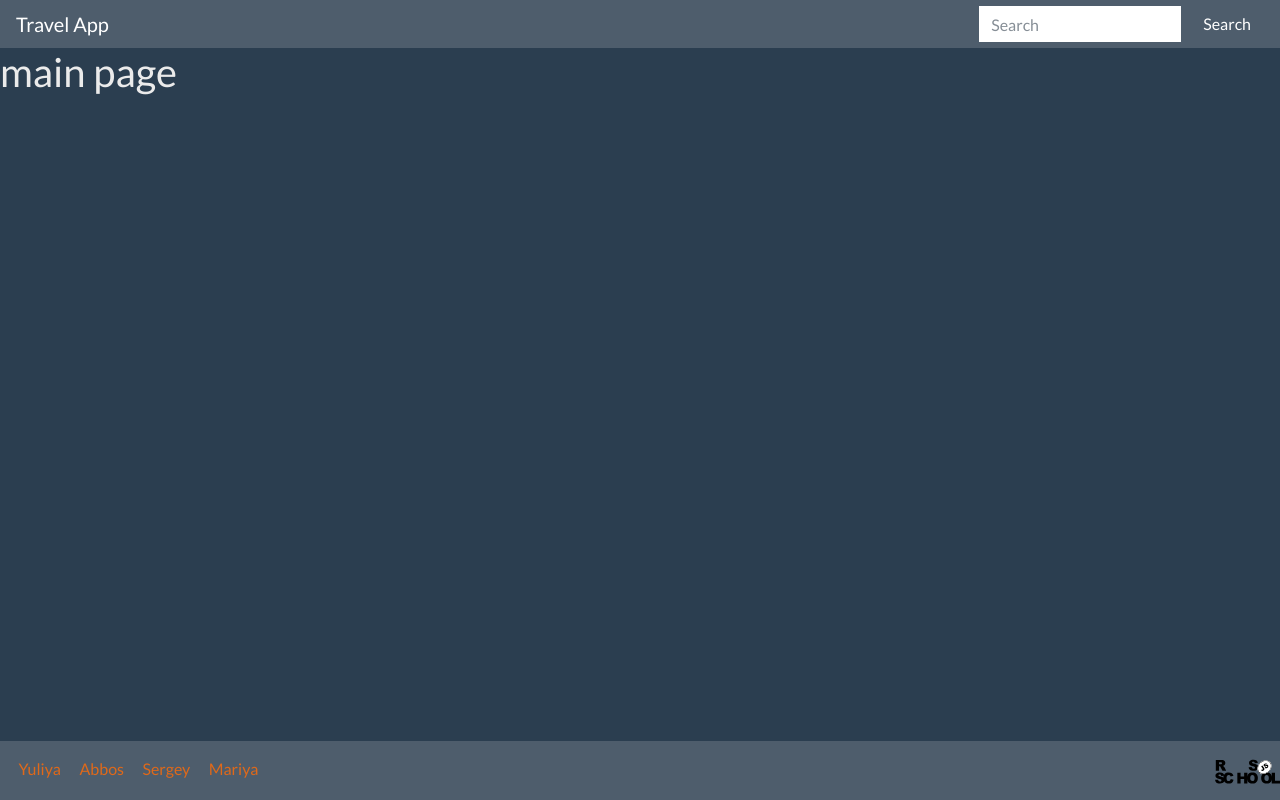
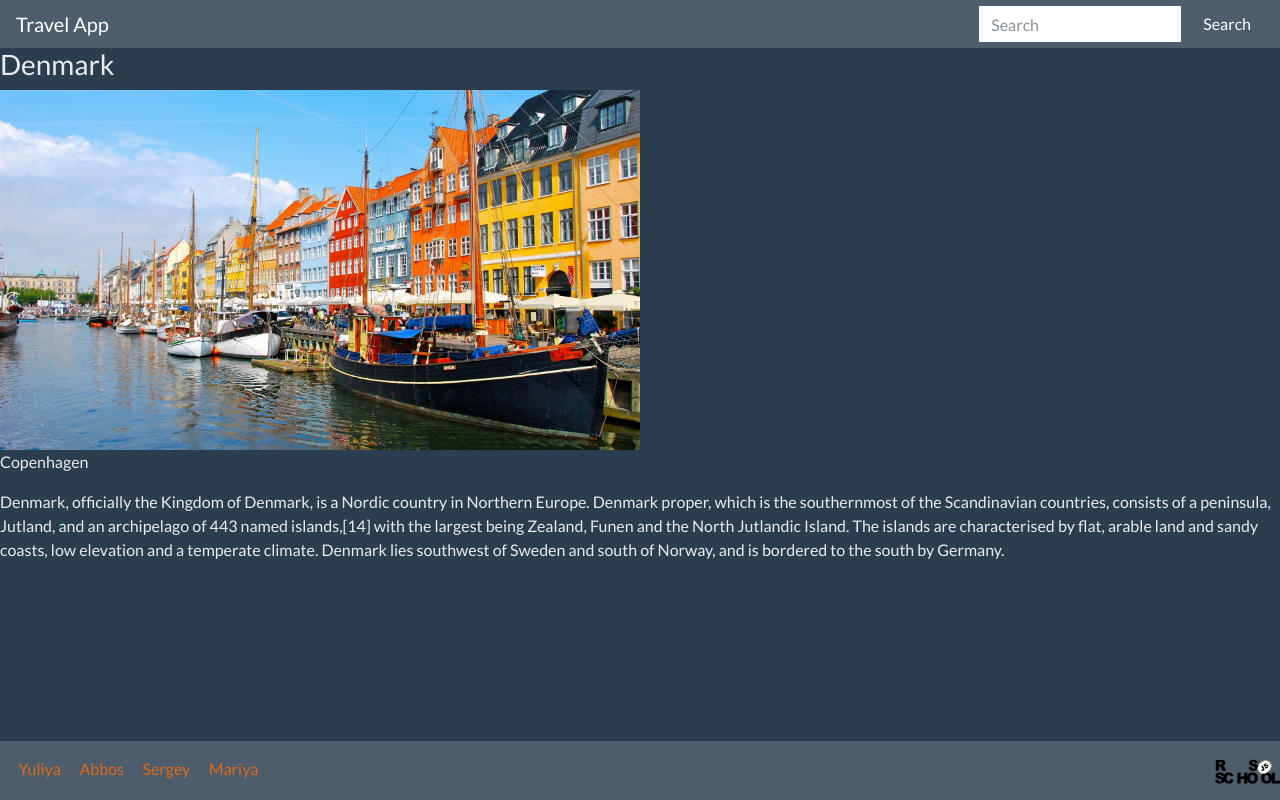
Before and after one commit to YuPodd/travel-app, a React (Create React App) app: page /Denmark in a window 1280 px wide. Built offline with nearby package versions, Linux system fonts and the light colour scheme.

Commit message:
feat: implement routing

```diff
--- a/src/App.tsx
+++ b/src/App.tsx
@@ -1,27 +1,22 @@
-import React from 'react';
-import './styles/bootstrap.min.css'
-import './styles/components_styles.css'
-
-import {
-  BrowserRouter as Router,
-  Switch,
-  Route
-} from "react-router-dom";
-
-import Footer from './components/Footer';
-import Main from './components/Main';
-import Country from'./components/Country';
+import React from "react";
+import { BrowserRouter as Router, Switch, Route } from "react-router-dom";
+import "./styles/bootstrap.min.css";
+import "./styles/components_styles.css";
+import Footer from "./components/Footer";
+import Main from "./components/Main";
+import Country from "./components/Country";
+import countriesData from "./constants/countries";
 
 function App() {
   return (
     <div className="root">
       <Router>
         <Switch>
-          <Route path="/country">
+          <Route path="/:name">
             <Country />
           </Route>
           <Route path="/">
-            <Main />
+            <Main countries={countriesData} />
           </Route>
         </Switch>
       </Router>
--- a/src/components/Country.js
+++ b/src/components/Country.js
@@ -1,16 +1,25 @@
-import React, { Component } from 'react';
+import {React, Fragment }from "react";
 
-import Header from './Header';
+import Header from "./Header";
+import countriesData from "../constants/countries";
+import { useParams } from "react-router-dom";
 
- class Country extends Component {
-      render() {
-        return (
-            <div>
-                <Header></Header>
-                <h2>country page</h2>
-            </div>
-        )
-    }
+function Country() {
+  const { name } = useParams();
+  const country = countriesData.find((country) => country.name === name);
+  return (
+    <Fragment>
+      <Header></Header>
+      <div>
+        <section>
+          <h3>{country.name}</h3>
+          <img className="country_image" src={country.img} alt={country.name}></img>
+          <p>{country.capital}</p>
+          <p>{country.info}</p>
+        </section>
+      </div>
+    </Fragment>
+  );
 }
 
-export default Country
+export default Country;
--- a/src/components/Main.js
+++ b/src/components/Main.js
@@ -1,16 +1,22 @@
-import React, { Component } from 'react';
+import React from "react";
 
-import Header from './Header';
+import Header from "./Header";
+import { Link } from "react-router-dom";
 
-export class Main extends Component {
-  render() {
-    return (
-      <div>
-        <Header></Header>
-        <h1>main page</h1>
-      </div>
-    )
-  }
+function Main(props) {
+  return (
+    <div>
+      <Header></Header>
+      <h1>main page</h1>
+      <ul>
+        {props.countries.map((country) => (
+          <li key={country.name}>
+            <Link to={`/${country.name}`}>{country.name}</Link>
+          </li>
+        ))}
+      </ul>
+    </div>
+  );
 }
 
-export default  Main
+export default Main;
--- a/src/constants/countries.js
+++ b/src/constants/countries.js
@@ -1,17 +1,30 @@
-function addCountryInfo(name, capital, info){
+import england_img from '../assets/england.jpg'
+import switzerland_img from '../assets/switzerland.jpg'
+import france_img from '../assets/france.jpg'
+import russia_img from '../assets/russia.jpg'
+import netherlands_img from '../assets/netherlands.jpg'
+import germany_img from '../assets/germany.jpg'
+import denmark_img from '../assets/denmark.jpg'
+import usa_img from '../assets/usa.jpg'
+
+function addCountryInfo(name, img, capital, info){
     return {
         name: name,
+        img: img,
         capital: capital,
         info: info
     }
 }
+
+const France = addCountryInfo('France',france_img, 'Paris','France, officially the French Republic (French: République française),[1] is a country primarily located in Western Europe, consisting of metropolitan France and several overseas regions and territories.[XIII] The metropolitan area of France extends from the Rhine to the Atlantic Ocean and from the Mediterranean Sea to the English Channel and the North Sea. The overseas territories include French Guiana in South America and several islands in the Atlantic, Pacific and Indian Oceans. France borders Belgium, Luxembourg and Germany to the northeast, Switzerland, Monaco and Italy to the east, Andorra and Spain to the south, as well as the Netherlands, Suriname and Brazil in the Americas. ')
+const England = addCountryInfo('England', england_img,'London','England is a country that is part of the United Kingdom.It shares land borders with Wales to its west and Scotland to its north. The Irish Sea lies northwest of England and the Celtic Sea to the southwest. England is separated from continental Europe by the North Sea to the east and the English Channel to the south. The country covers five-eighths of the island of Great Britain, which lies in the North Atlantic, and includes over 100 smaller islands, such as the Isles of Scilly and the Isle of Wight.')
+const Switzerland = addCountryInfo('Switzerland', switzerland_img, 'Bern','Switzerland, officially the Swiss Confederation, is a country situated at the confluence of Western, Central, and Southern Europe. It is a federal republic composed of 26 cantons, with federal authorities based in Bern.[note 1][2][1] Switzerland is a landlocked country bordered by Italy to the south, France to the west, Germany to the north, and Austria and Liechtenstein to the east. It is geographically divided among the Swiss Plateau, the Alps, and the Jura, spanning a total area of 41,285 km2 (15,940 sq mi), and land area of 39,997 km2 (15,443 sq mi). While the Alps occupy the greater part of the territory, the Swiss population of approximately 8.5 million is concentrated mostly on the plateau, where the largest cities and economic centres are located, among them Zürich, Geneva and Basel. ');
+const Russia = addCountryInfo('Russia',russia_img, 'Moskow','Russia is a transcontinental country spanning Eastern Europe and Northern Asia. It is the largest country in the world; covering over 17,125,191 square kilometres (6,612,073 sq mi), consisting of more than one-eighth of the Earths inhabited land area, extending to eleven time zones, and has bordering sixteen sovereign nations. Russia has a population of 146.7 million; and is the ninth-most populous country, as well as the most populous country in Europe. Moscow, the capital, is the largest city in Europe, while Saint Petersburg is the second-largest city and the countrys cultural centre. ');
+const Netherlands = addCountryInfo('The Netherlands',netherlands_img,'Amsterdam','The Netherlands, informally Holland, is a country primarily located in Western Europe and partly in the Caribbean. It is the largest of four constituent countries of the Kingdom of the Netherlands.[14][15][16] In Europe, the Netherlands consists of twelve provinces, bordering Germany to the east, Belgium to the south, and the North Sea to the northwest, with maritime borders in the North Sea with those countries and the United Kingdom.In the Caribbean, it consists of three special municipalities: the islands of Bonaire, Sint Eustatius and Saba.');
+const Germany = addCountryInfo('Germany',germany_img, 'Berlin', 'Germany, officially the Federal Republic of Germany, is a country at the intersection of Central and Western Europe. It is situated between the Baltic and North seas to the north, and the Alps to the south; covering an area of 357,022 square kilometres (137,847 sq mi), with a population of over 83 million within its 16 constituent states. It borders Denmark to the north, Poland and the Czech Republic to the east, Austria and Switzerland to the south, and France, Luxembourg, Belgium, and the Netherlands to the west. ')
+const Denmark = addCountryInfo('Denmark',denmark_img,'Copenhagen','Denmark, officially the Kingdom of Denmark, is a Nordic country in Northern Europe. Denmark proper, which is the southernmost of the Scandinavian countries, consists of a peninsula, Jutland, and an archipelago of 443 named islands,[14] with the largest being Zealand, Funen and the North Jutlandic Island. The islands are characterised by flat, arable land and sandy coasts, low elevation and a temperate climate. Denmark lies southwest of Sweden and south of Norway, and is bordered to the south by Germany. ')
+const USA = addCountryInfo('USA',usa_img, 'Washington','The United States of America (USA), commonly known as the United States (U.S. or US) or America, is a country primarily located in North America. It consists of 50 states, a federal district, five major self-governing territories, 326 Indian reservations, and some minor possessions.[h] At 3.8 million square miles (9.8 million square kilometers), it is the worlds third- or fourth-largest country by total area.[d] With a population of more than 328 million people, it is the third most populous country in the world. The national capital is Washington, D.C., and the most populous city is New York City.')
+
 const countries = [England, Switzerland, France, Russia, Netherlands, Germany, Denmark, USA];
 
-const France = addInfo('France','Paris','France, officially the French Republic (French: République française),[1] is a country primarily located in Western Europe, consisting of metropolitan France and several overseas regions and territories.[XIII] The metropolitan area of France extends from the Rhine to the Atlantic Ocean and from the Mediterranean Sea to the English Channel and the North Sea. The overseas territories include French Guiana in South America and several islands in the Atlantic, Pacific and Indian Oceans. France borders Belgium, Luxembourg and Germany to the northeast, Switzerland, Monaco and Italy to the east, Andorra and Spain to the south, as well as the Netherlands, Suriname and Brazil in the Americas. ')
-const England = addInfo('England','London','England is a country that is part of the United Kingdom.It shares land borders with Wales to its west and Scotland to its north. The Irish Sea lies northwest of England and the Celtic Sea to the southwest. England is separated from continental Europe by the North Sea to the east and the English Channel to the south. The country covers five-eighths of the island of Great Britain, which lies in the North Atlantic, and includes over 100 smaller islands, such as the Isles of Scilly and the Isle of Wight.')
-const Switzerland = addInfo('Switzerland','Bern','Switzerland, officially the Swiss Confederation, is a country situated at the confluence of Western, Central, and Southern Europe.[note 4][13] It is a federal republic composed of 26 cantons, with federal authorities based in Bern.[note 1][2][1] Switzerland is a landlocked country bordered by Italy to the south, France to the west, Germany to the north, and Austria and Liechtenstein to the east. It is geographically divided among the Swiss Plateau, the Alps, and the Jura, spanning a total area of 41,285 km2 (15,940 sq mi), and land area of 39,997 km2 (15,443 sq mi). While the Alps occupy the greater part of the territory, the Swiss population of approximately 8.5 million is concentrated mostly on the plateau, where the largest cities and economic centres are located, among them Zürich, Geneva and Basel. ');
-const Russia = addInfo('Russia','Moskow','Russia is a transcontinental country spanning Eastern Europe and Northern Asia. It is the largest country in the world; covering over 17,125,191 square kilometres (6,612,073 sq mi), consisting of more than one-eighth of the Earth's inhabited land area, extending to eleven time zones, and has bordering sixteen sovereign nations. Russia has a population of 146.7 million; and is the ninth-most populous country, as well as the most populous country in Europe. Moscow, the capital, is the largest city in Europe, while Saint Petersburg is the second-largest city and the country's cultural centre. ');
-const Netherlands = addInfo('The Netherlands','Amsterdam','The Netherlands, informally Holland, is a country primarily located in Western Europe and partly in the Caribbean. It is the largest of four constituent countries of the Kingdom of the Netherlands.[14][15][16] In Europe, the Netherlands consists of twelve provinces, bordering Germany to the east, Belgium to the south, and the North Sea to the northwest, with maritime borders in the North Sea with those countries and the United Kingdom.In the Caribbean, it consists of three special municipalities: the islands of Bonaire, Sint Eustatius and Saba.');
-const Germany = addInfo('Germany', 'Berlin', 'Germany, officially the Federal Republic of Germany, is a country at the intersection of Central and Western Europe. It is situated between the Baltic and North seas to the north, and the Alps to the south; covering an area of 357,022 square kilometres (137,847 sq mi), with a population of over 83 million within its 16 constituent states. It borders Denmark to the north, Poland and the Czech Republic to the east, Austria and Switzerland to the south, and France, Luxembourg, Belgium, and the Netherlands to the west. ')
-const Denmark = addInfo('Denmark','Copenhagen','Denmark, officially the Kingdom of Denmark, is a Nordic country in Northern Europe. Denmark proper, which is the southernmost of the Scandinavian countries, consists of a peninsula, Jutland, and an archipelago of 443 named islands,[14] with the largest being Zealand, Funen and the North Jutlandic Island. The islands are characterised by flat, arable land and sandy coasts, low elevation and a temperate climate. Denmark lies southwest of Sweden and south of Norway, and is bordered to the south by Germany. ')
-const USA = addInfo('USA', 'Washington','The United States of America (USA), commonly known as the United States (U.S. or US) or America, is a country primarily located in North America. It consists of 50 states, a federal district, five major self-governing territories, 326 Indian reservations, and some minor possessions.[h] At 3.8 million square miles (9.8 million square kilometers), it is the world's third- or fourth-largest country by total area.[d] With a population of more than 328 million people, it is the third most populous country in the world. The national capital is Washington, D.C., and the most populous city is New York City.')
+export default countries
--- a/src/styles/components_styles.css
+++ b/src/styles/components_styles.css
@@ -5,3 +5,6 @@
 .github_wrapper > a{
     margin-left: 10%;
 }
+.country_image{
+    width: 50%;
+}
```
